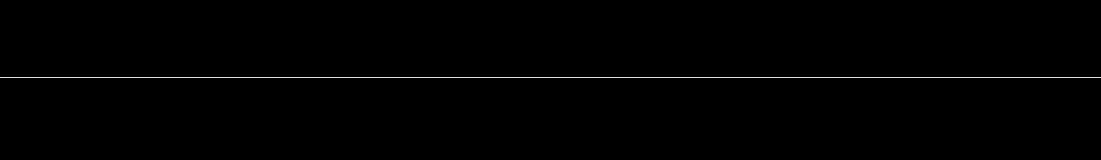
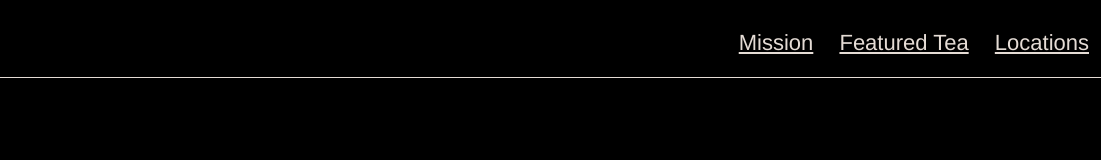
Before and after one commit to hvanandel/Tea_Cozy, a plain HTML site: page index.html in a window 1280 px wide. Shown: the full height of the page, 179-1280 px from the left. Drawn offline with Linux system fonts and the light colour scheme.

Commit message:
Fix header.

```diff
--- a/resources/css/style.css
+++ b/resources/css/style.css
@@ -40,7 +40,7 @@ nav span {
   padding: 20px 10px;
 }
 a {
-  color: black;
+  color: seashell;
 }
 a:-webkit-any-link {
   cursor: pointer;
```
